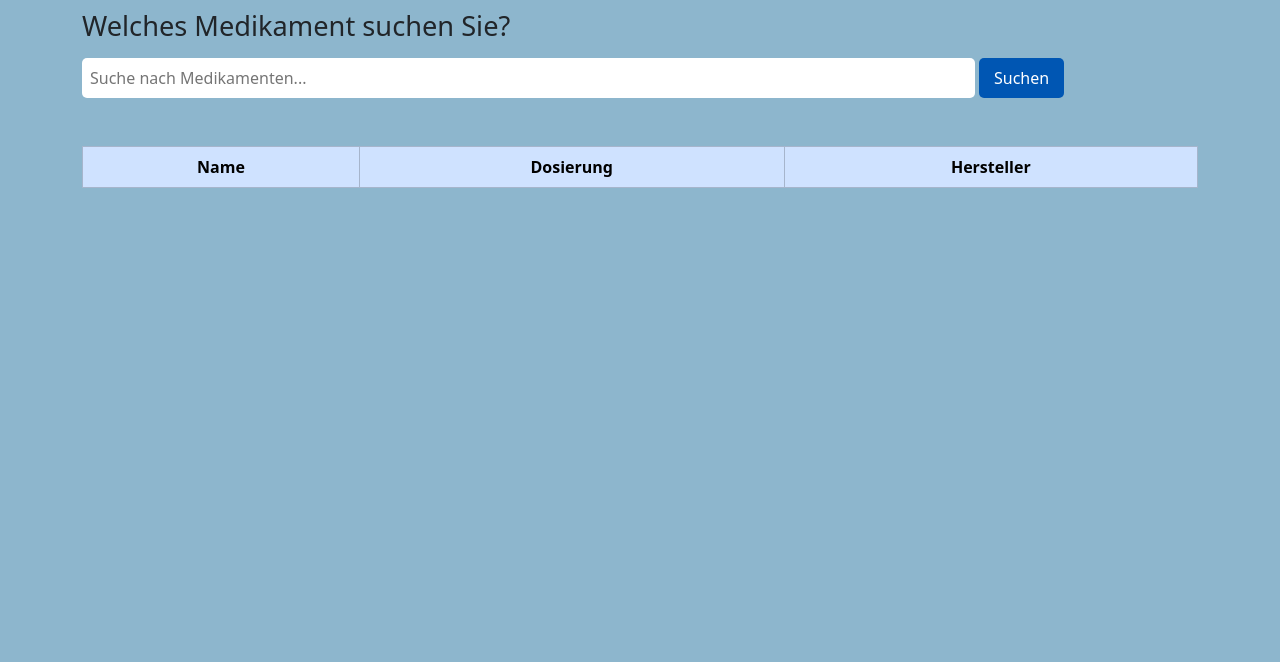
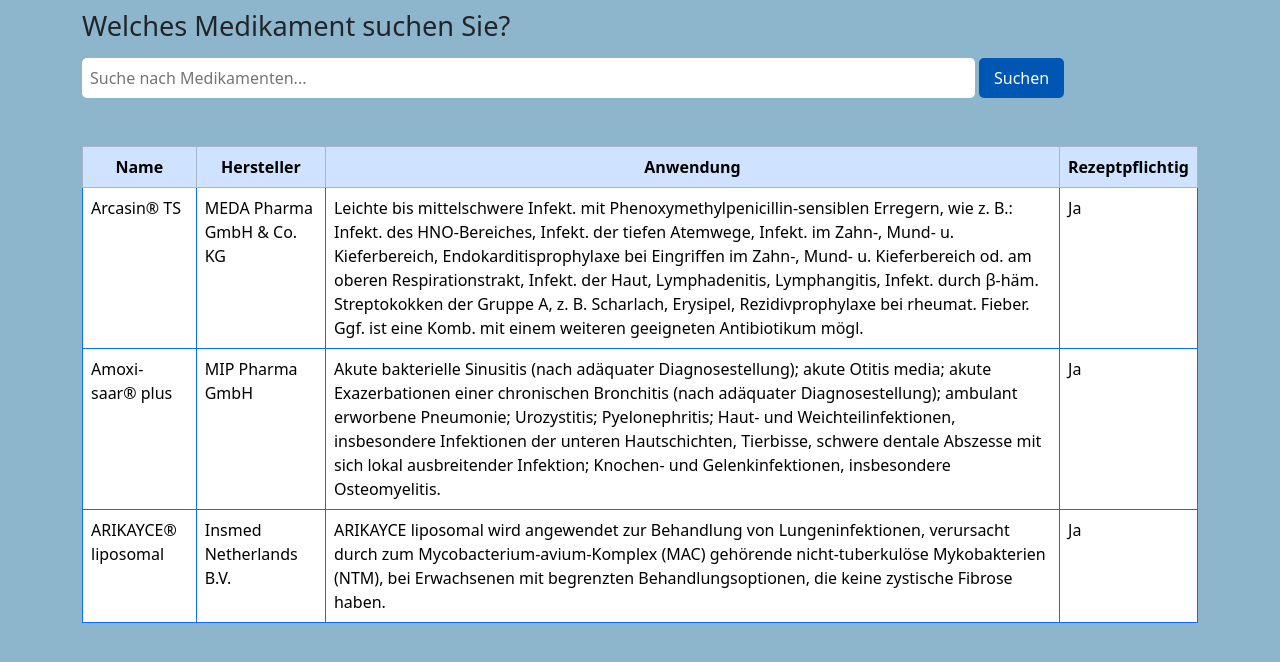
Before and after one commit to ronjafitzke/Pruefungsleistung, a Flask app: page /medikamente in a window 1280 px wide. Shown: the part 56-718 px from the top of the page. Run offline with Flask 3, Linux system fonts and the light colour scheme; lists and menus that the app fills with data are empty.

Commit message:
Hinzufügen von Einträgen in der Medizindatenbank

```diff
--- a/main.py
+++ b/main.py
@@ -25,18 +25,30 @@
     user = database.relationship('Users', backref=database.backref('medikamente', lazy=True))
 
 
-class Medikamente(database.Model):
+class Medizin(database.Model):
     id = database.Column(database.Integer, primary_key=True)
     name = database.Column(database.String(200), nullable=False)
-    dosierung = database.Column(database.String(200), nullable=False)
     hersteller = database.Column(database.String(200), nullable=False)
     anwendung = database.Column(database.String(500), nullable=False)
-    Verschreibungspflichtig = database.Column(database.String(200), nullable=False)
+    rezeptpflichtig = database.Column(database.String(200), nullable=False)
 
 
 # Datenbanktabellen erstellen
 with app.app_context():
     database.create_all()
+
+    if not Medizin.query.filter_by(name="Arcasin® TS").first():
+        # Beispieldaten hinzufügen
+        example_data = [
+            Medizin(name="Arcasin® TS", hersteller="MEDA Pharma GmbH & Co. KG", anwendung="Leichte bis mittelschwere Infekt. mit Phenoxymethylpenicillin-sensiblen Erregern, wie z. B.: Infekt. des HNO-Bereiches, Infekt. der tiefen Atemwege, Infekt. im Zahn-, Mund- u. Kieferbereich, Endokarditisprophylaxe bei Eingriffen im Zahn-, Mund- u. Kieferbereich od. am oberen Respirationstrakt, Infekt. der Haut, Lymphadenitis, Lymphangitis, Infekt. durch β-häm. Streptokokken der Gruppe A, z. B. Scharlach, Erysipel, Rezidivprophylaxe bei rheumat. Fieber. Ggf. ist eine Komb. mit einem weiteren geeigneten Antibiotikum mögl.", rezeptpflichtig="Ja"),
+            Medizin(name="Amoxi-saar® plus", hersteller="MIP Pharma GmbH", anwendung="Akute bakterielle Sinusitis (nach adäquater Diagnosestellung); akute Otitis media; akute Exazerbationen einer chronischen Bronchitis (nach adäquater Diagnosestellung); ambulant erworbene Pneumonie; Urozystitis; Pyelonephritis; Haut- und Weichteilinfektionen, insbesondere Infektionen der unteren Hautschichten, Tierbisse, schwere dentale Abszesse mit sich lokal ausbreitender Infektion; Knochen- und Gelenkinfektionen, insbesondere Osteomyelitis.", rezeptpflichtig="Ja"),
+            Medizin(name="ARIKAYCE® liposomal", hersteller="Insmed Netherlands B.V.", anwendung="ARIKAYCE liposomal wird angewendet zur Behandlung von Lungeninfektionen, verursacht durch zum Mycobacterium-avium-Komplex (MAC) gehörende nicht-tuberkulöse Mykobakterien (NTM), bei Erwachsenen mit begrenzten Behandlungsoptionen, die keine zystische Fibrose haben.", rezeptpflichtig="Ja")
+
+        ]
+
+        for med in example_data:
+            database.session.add(med)
+        database.session.commit()
 
 
 # Restlicher Flask-Code bleibt unverändert
@@ -97,7 +109,7 @@
 
 @app.route("/medikamente")
 def medikamente():
-    medikamente = Medikament.query.all()
+    medikamente = Medizin.query.all()
     return render_template("medications.html", medikamente=medikamente)
 
 
--- a/templates/medications.html
+++ b/templates/medications.html
@@ -89,10 +89,21 @@
         <thead class="table-primary">
             <tr>
                 <th class="text-center">Name</th>
-                <th class="text-center">Dosierung</th>
                 <th class="text-center">Hersteller</th>
+                <th class="text-center">Anwendung</th>
+                <th class="text-center">Rezeptpflichtig</th>
             </tr>
         </thead>
+        <tbody>
+            {% for med in medikamente %}
+            <tr>
+                <td>{{ med.name }}</td>
+                <td>{{ med.hersteller }}</td>
+                <td>{{ med.anwendung }}</td>
+                <td>{{ med.rezeptpflichtig }}</td>
+            </tr>
+            {% endfor %}
+        </tbody>
     </table>
 </div>
 </body>
```
Also changed, not shown: 1 other file.
